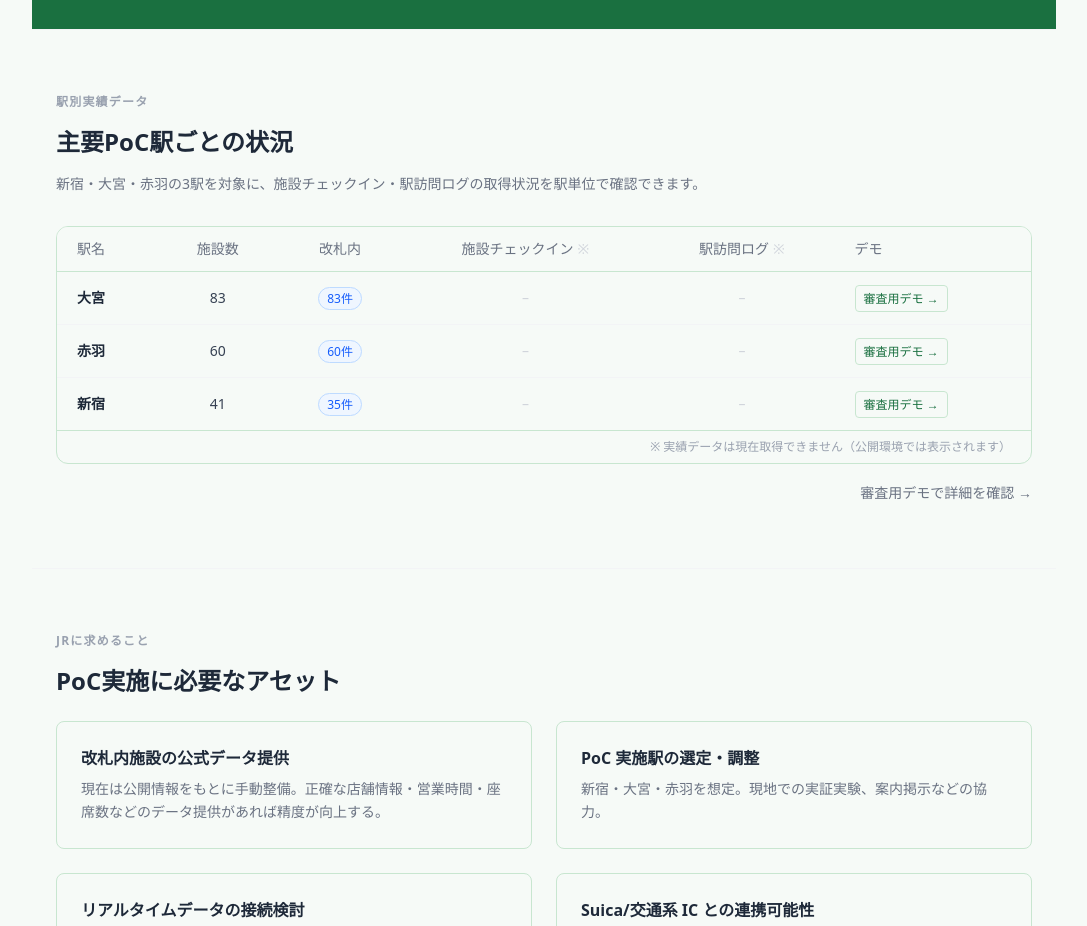
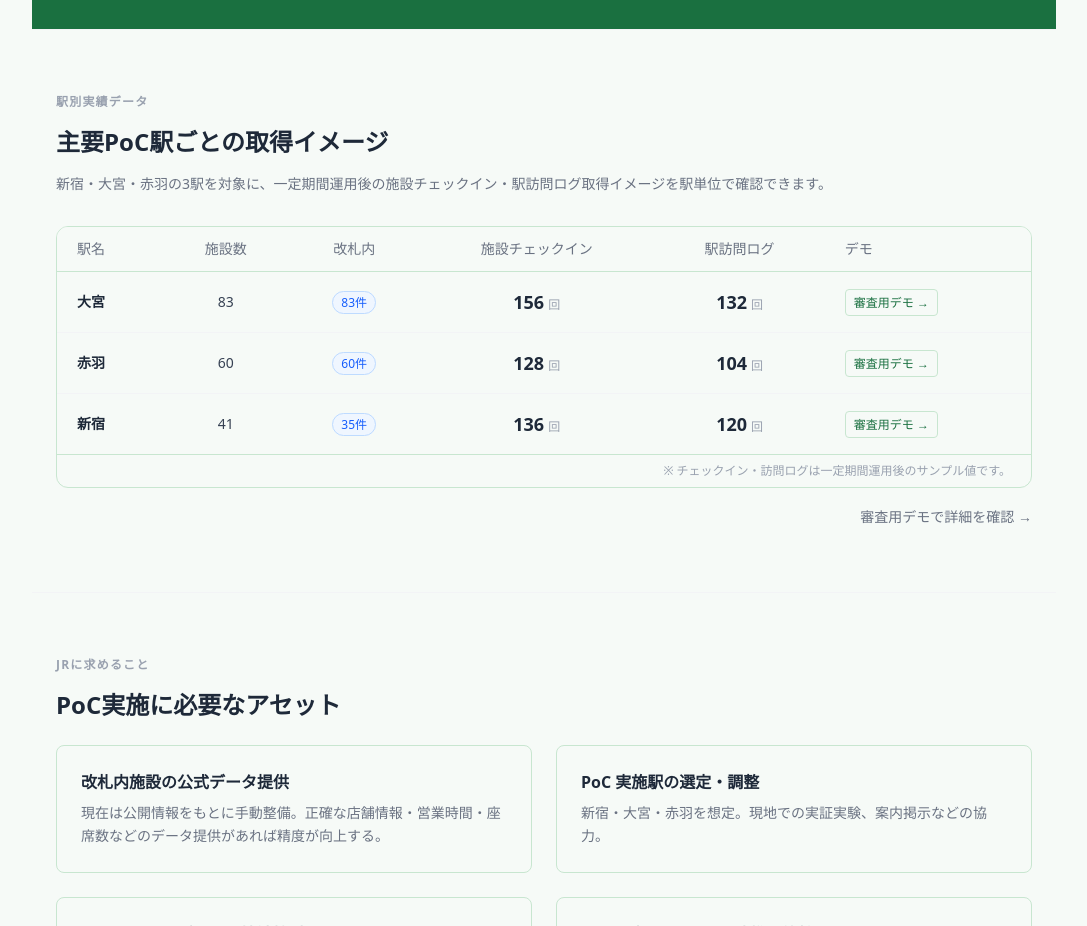
Before and after one commit to a-kobayashi-arch/ekimap-web, a Next.js app: page /jr in a window 1280 px wide. Shown: the part 3700-4626 px from the top of the page, without its empty margins (96-1183 px from the left). Built offline with nearby package versions, Linux system fonts and the light colour scheme.

Commit message:
copy: align station sample stats on JR page

```diff
--- a/app/jr/page.tsx
+++ b/app/jr/page.tsx
@@ -305,13 +305,20 @@ function ImplementationSection() {
 
 // ── 5.5. 開発状況・実績データ ───────────────────────
 
-/** チェックイン・訪問ログ取得イメージ用サンプル値 */
+/** チェックイン・訪問ログ取得イメージ用サンプル値（全駅合計） */
 const SAMPLE_CHECKIN_STATS = {
   totalFacilityCheckins:  420,
   facilitiesWithCheckins:  96,
   totalStationCheckins:   356,
   stationsWithCheckins:    12,
 };
+
+/** 駅別チェックイン・訪問ログ取得イメージ用サンプル値（合計: 施設420 / 訪問356） */
+const SAMPLE_STATION_BREAKDOWN = {
+  omiya:    { facilityCheckins: 156, stationVisits: 132 },
+  akabane:  { facilityCheckins: 128, stationVisits: 104 },
+  shinjuku: { facilityCheckins: 136, stationVisits: 120 },
+} as const;
 
 interface LiveStatsProps {
   totalStations: number;
@@ -454,16 +461,13 @@ interface StationBreakdownProps {
 function StationBreakdownSection({
   stationFacilityCount,
   stationInsideCount,
-  kv,
 }: StationBreakdownProps) {
-  const hasKv = kv !== null;
-
   return (
     <Section id="station-breakdown">
       <SectionLabel>駅別実績データ</SectionLabel>
-      <SectionHeading>主要PoC駅ごとの状況</SectionHeading>
+      <SectionHeading>主要PoC駅ごとの取得イメージ</SectionHeading>
       <p className="text-sm text-gray-500 mb-8 -mt-2">
-        新宿・大宮・赤羽の3駅を対象に、施設チェックイン・駅訪問ログの取得状況を駅単位で確認できます。
+        新宿・大宮・赤羽の3駅を対象に、一定期間運用後の施設チェックイン・駅訪問ログ取得イメージを駅単位で確認できます。
       </p>
 
       <div className="border border-[#c8e6d0] rounded-xl overflow-hidden">
@@ -473,14 +477,8 @@ function StationBreakdownSection({
               <th className="text-left px-5 py-3 font-medium text-gray-500">駅名</th>
               <th className="text-center px-5 py-3 font-medium text-gray-500">施設数</th>
               <th className="text-center px-5 py-3 font-medium text-gray-500">改札内</th>
-              <th className="text-center px-5 py-3 font-medium text-gray-500">
-                施設チェックイン
-                {!hasKv && <span className="text-gray-300 font-normal ml-1">※</span>}
-              </th>
-              <th className="text-center px-5 py-3 font-medium text-gray-500">
-                駅訪問ログ
-                {!hasKv && <span className="text-gray-300 font-normal ml-1">※</span>}
-              </th>
+              <th className="text-center px-5 py-3 font-medium text-gray-500">施設チェックイン</th>
+              <th className="text-center px-5 py-3 font-medium text-gray-500">駅訪問ログ</th>
               <th className="text-left px-5 py-3 font-medium text-gray-500">デモ</th>
             </tr>
           </thead>
@@ -488,7 +486,7 @@ function StationBreakdownSection({
             {POC_STATIONS.map(({ slug, label }) => {
               const facilityCount = stationFacilityCount[slug] ?? 0;
               const insideCount   = stationInsideCount[slug] ?? 0;
-              const stat          = kv?.perStation[slug];
+              const sample = SAMPLE_STATION_BREAKDOWN[slug];
               return (
                 <tr key={slug} className="hover:bg-gray-50 transition-colors">
                   <td className="px-5 py-4 font-semibold text-gray-800">{label}</td>
@@ -499,32 +497,16 @@ function StationBreakdownSection({
                     </span>
                   </td>
                   <td className="px-5 py-4 text-center">
-                    {hasKv ? (
-                      stat?.facilityCheckins ? (
                     <span className="text-lg font-bold text-gray-800">
-                          {stat.facilityCheckins}
+                      {sample.facilityCheckins}
                       <span className="text-xs font-normal text-gray-400 ml-1">回</span>
                     </span>
-                      ) : (
-                        <span className="text-gray-300 text-sm">–</span>
-                      )
-                    ) : (
-                      <span className="text-gray-300 text-sm">–</span>
-                    )}
                   </td>
                   <td className="px-5 py-4 text-center">
-                    {hasKv ? (
-                      stat?.stationStamps ? (
                     <span className="text-lg font-bold text-gray-800">
-                          {stat.stationStamps}
+                      {sample.stationVisits}
                       <span className="text-xs font-normal text-gray-400 ml-1">回</span>
                     </span>
-                      ) : (
-                        <span className="text-gray-300 text-sm">–</span>
-                      )
-                    ) : (
-                      <span className="text-gray-300 text-sm">–</span>
-                    )}
                   </td>
                   <td className="px-5 py-4">
                     <Link
@@ -539,11 +521,9 @@ function StationBreakdownSection({
             })}
           </tbody>
         </table>
-        {!hasKv && (
         <p className="text-xs text-gray-400 text-right px-5 py-2 border-t border-[#c8e6d0]">
-            ※ 実績データは現在取得できません（公開環境では表示されます）
+          ※ チェックイン・訪問ログは一定期間運用後のサンプル値です。
         </p>
-        )}
       </div>
 
       <div className="mt-4 text-right">
```
Lines whose indentation alone changed are shown as unchanged.
